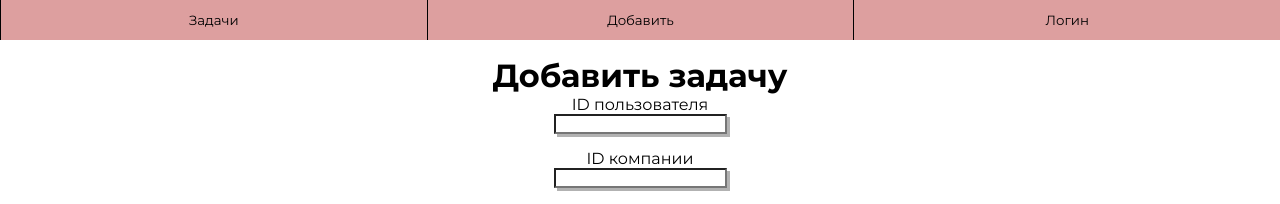
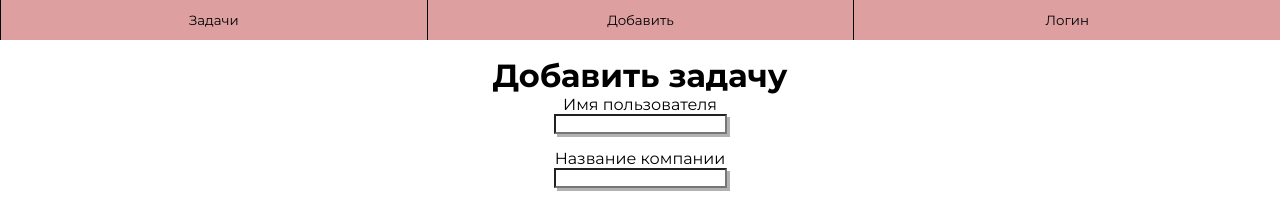
Before and after one commit to Camarot1/taskboard-frontend, a React (Create React App) app: page /addTask in a window 1280 px wide. Shown: the top 204 px of the page. Built offline with nearby package versions, Linux system fonts and the light colour scheme; sample sign-in values are in the browser's storage.

Commit message:
connect classname with backend

```diff
--- a/src/pages/addTask/addTask.jsx
+++ b/src/pages/addTask/addTask.jsx
@@ -7,8 +7,8 @@ export default function AddTask() {
     const navigate = useNavigate()
     const [Task, setTask] = useState([])
     const [formData, setFormData] = useState({
-        user_id: '',
-        company_id: '',
+        username: '',
+        name: '',
         title: '',
         description: '',
         status: 'todo',
@@ -53,14 +53,14 @@ export default function AddTask() {
                 <h1 className="main__title">Добавить задачу</h1>
                 <form className="main__form" onSubmit={handleAddTask}>
                     <div className="form__group">
-                        <label >ID пользователя</label>
-                        <input type="text" name="user_id" className="form-style"
-                            value={formData.user_id} onChange={handleUpdate} />
+                        <label >Имя пользователя</label>
+                        <input type="text" name="username" className="form-style"
+                            value={formData.username} onChange={handleUpdate} />
                     </div>
                     <div className="form__group">
-                        <label >ID компании</label>
-                        <input type="text" name="company_id" className="form-style"
-                            value={formData.company_id} onChange={handleUpdate} />
+                        <label >Название компании</label>
+                        <input type="text" name="name" className="form-style"
+                            value={formData.name} onChange={handleUpdate} />
                     </div>
                     <div className="form__group">
                         <label >Заголовок</label>
```
